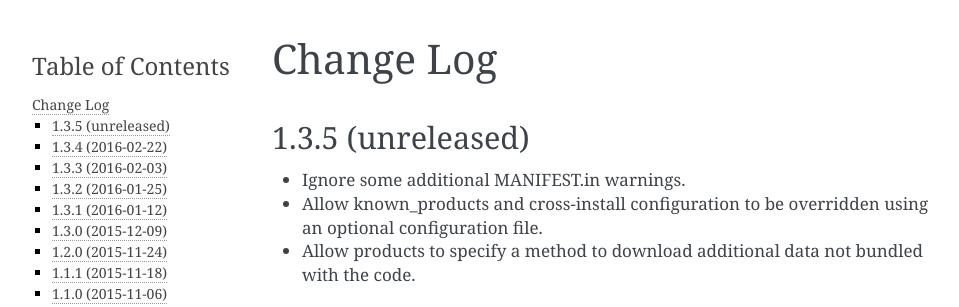
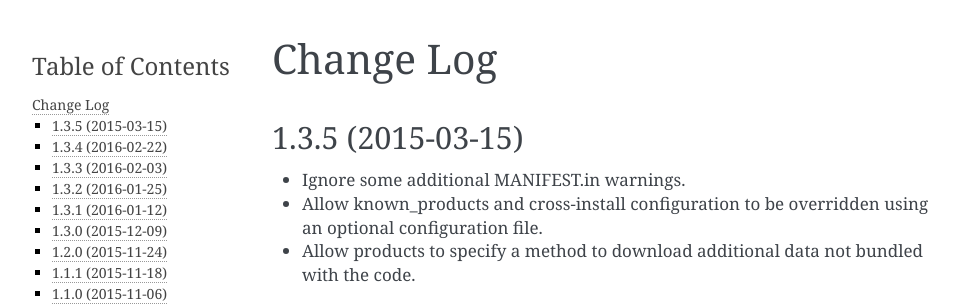
Before and after one commit to desihub/desiutil, a Sphinx documentation site: the page built from doc/changes.rst, in a window 1280 px wide and 900 px high. Shown: the top 307 px of the window, without its empty margins (148-1107 px from the left). Built offline with Sphinx 7.4.7, drawn with Linux system fonts in a browser that asks for light colours.

```diff
--- a/doc/changes.rst
+++ b/doc/changes.rst
@@ -2,7 +2,7 @@
 Change Log
 ==========
 
-1.3.5 (unreleased)
+1.3.5 (2015-03-15)
 ------------------
 
 * Ignore some additional MANIFEST.in warnings.
--- a/py/desiutil/_version.py
+++ b/py/desiutil/_version.py
@@ -1 +1 @@
-__version__ = '1.3.4.dev250'
+__version__ = '1.3.5'
```
